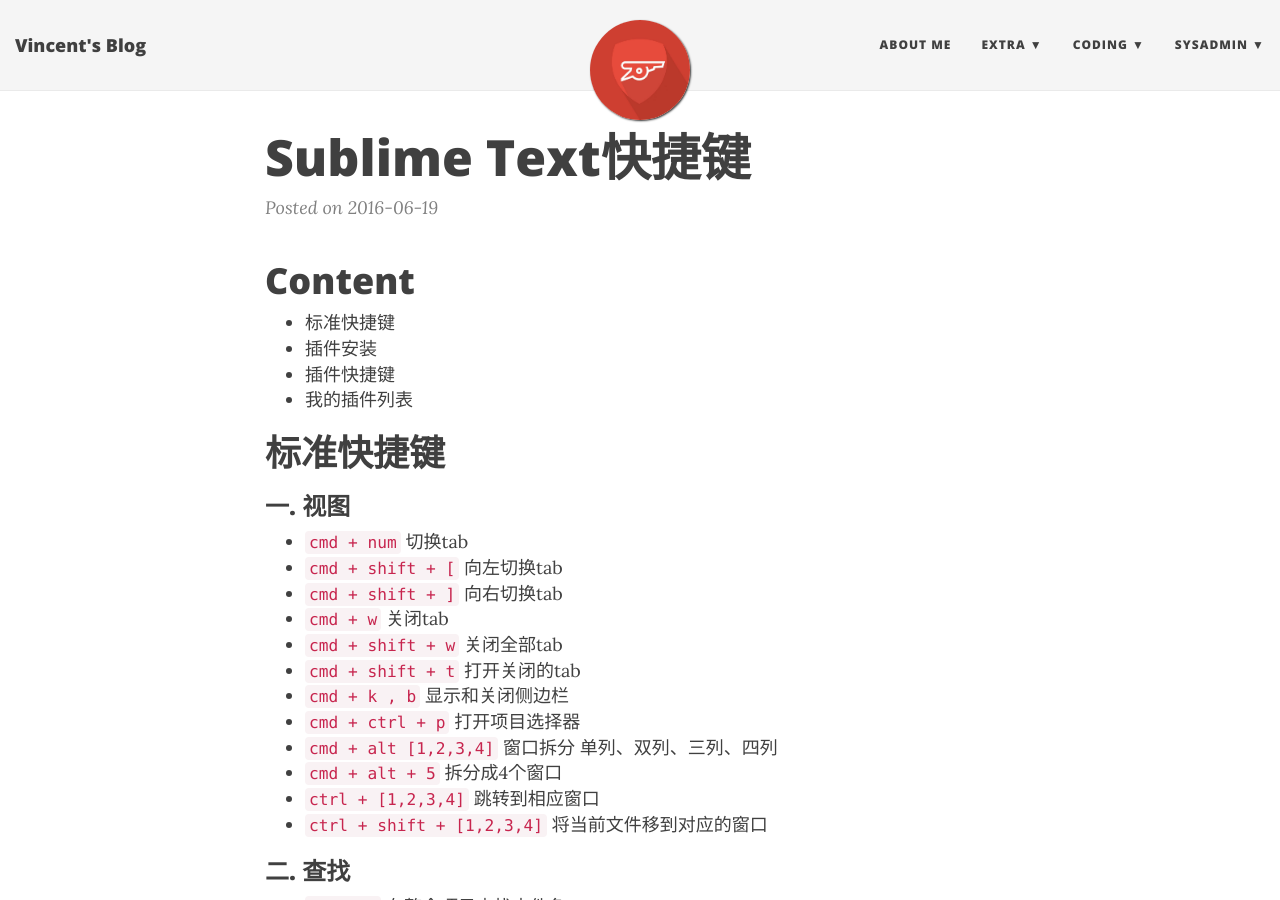
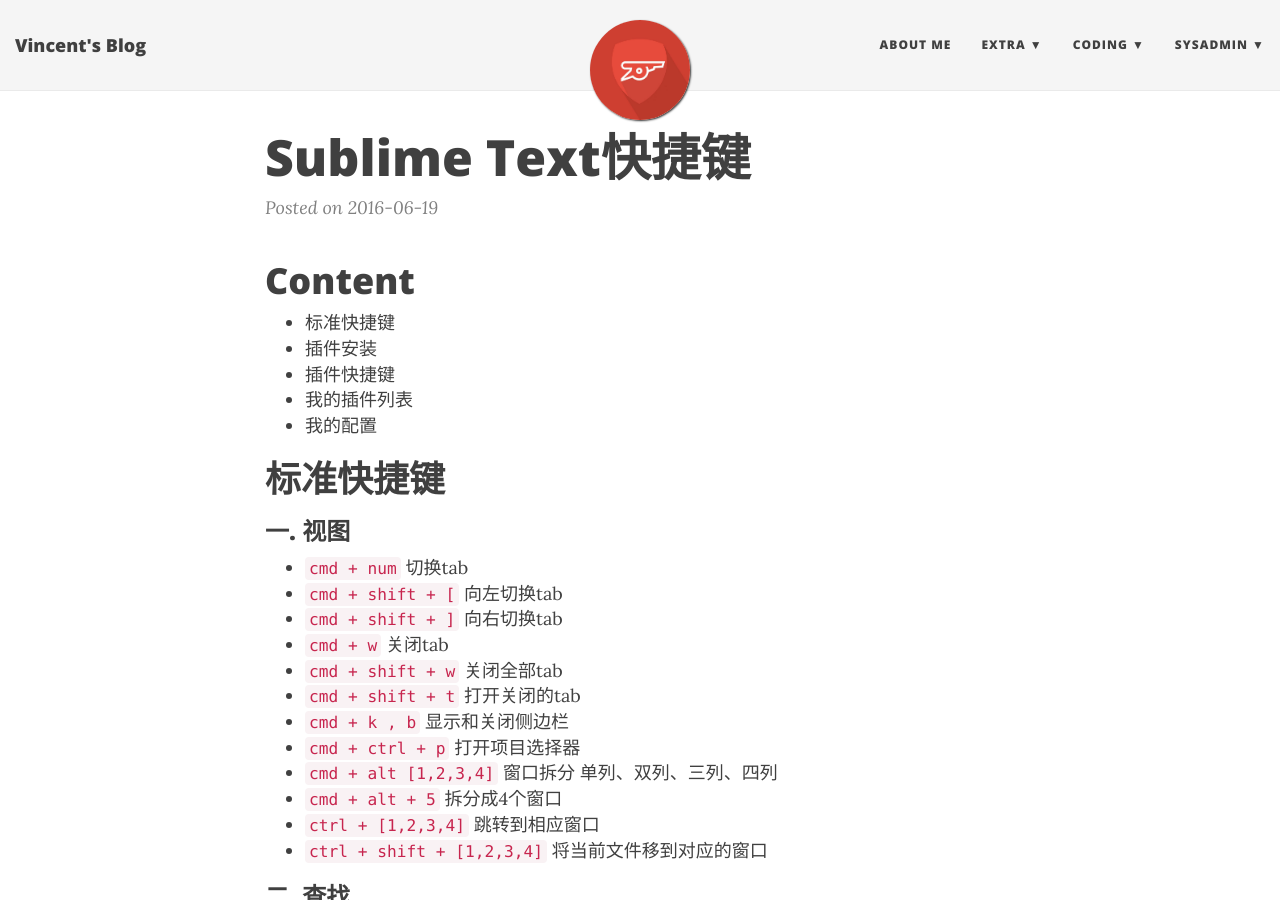
Before and after one commit to rainytooo/rainytooo.github.io, a Jekyll site: the page built from _posts/2016/06/2016-06-19-sublime-keymap.md, in a window 1280 px wide and 900 px high. Built offline with Jekyll 4.4.1, drawn with Linux system fonts in a browser that asks for light colours; nearby versions of some CDN libraries; comment, search, counter and statistics services are not loaded.

Commit message:
修改sublime的目录

```diff
--- a/_posts/2016/06/2016-06-19-sublime-keymap.md
+++ b/_posts/2016/06/2016-06-19-sublime-keymap.md
@@ -16,7 +16,7 @@
 * 插件安装
 * 插件快捷键
 * 我的插件列表
-
+* 我的配置
 
 
 
```
